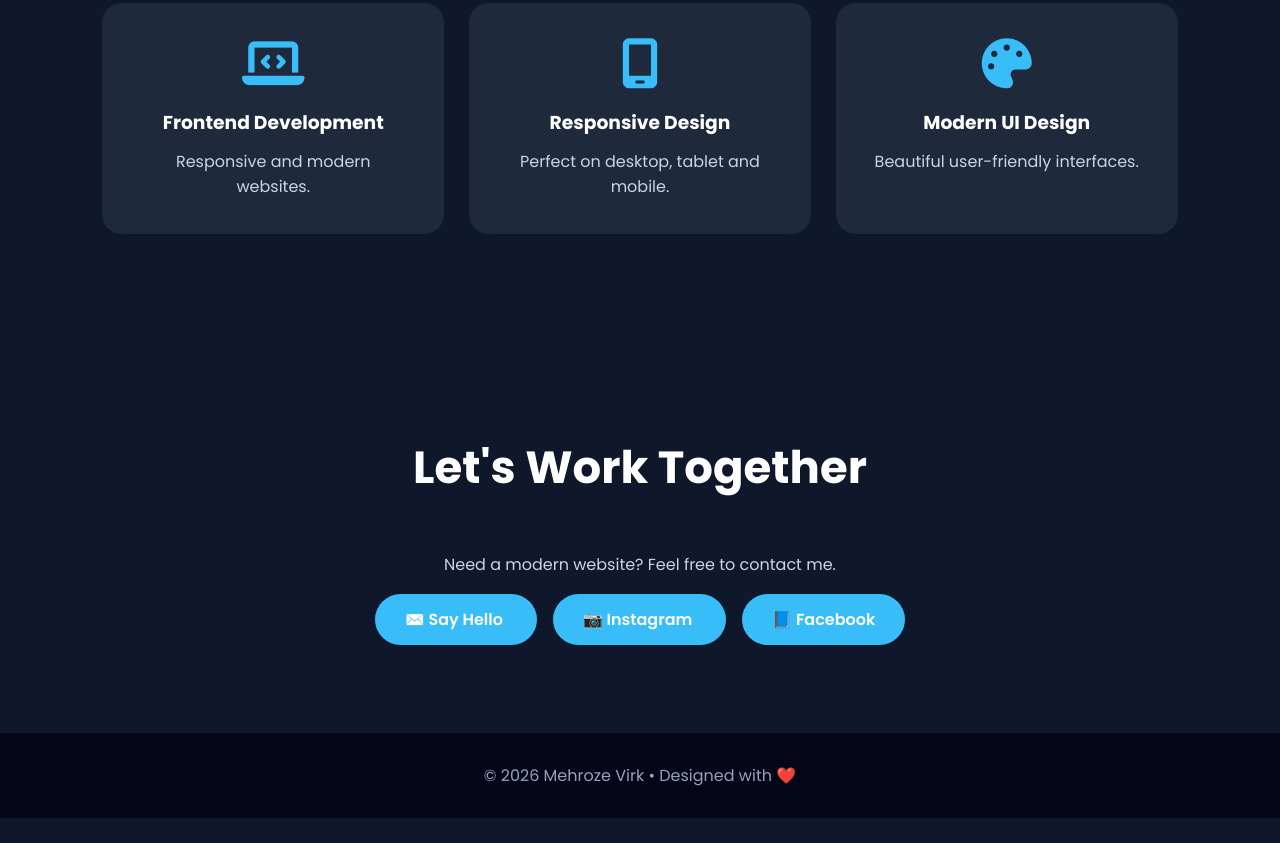
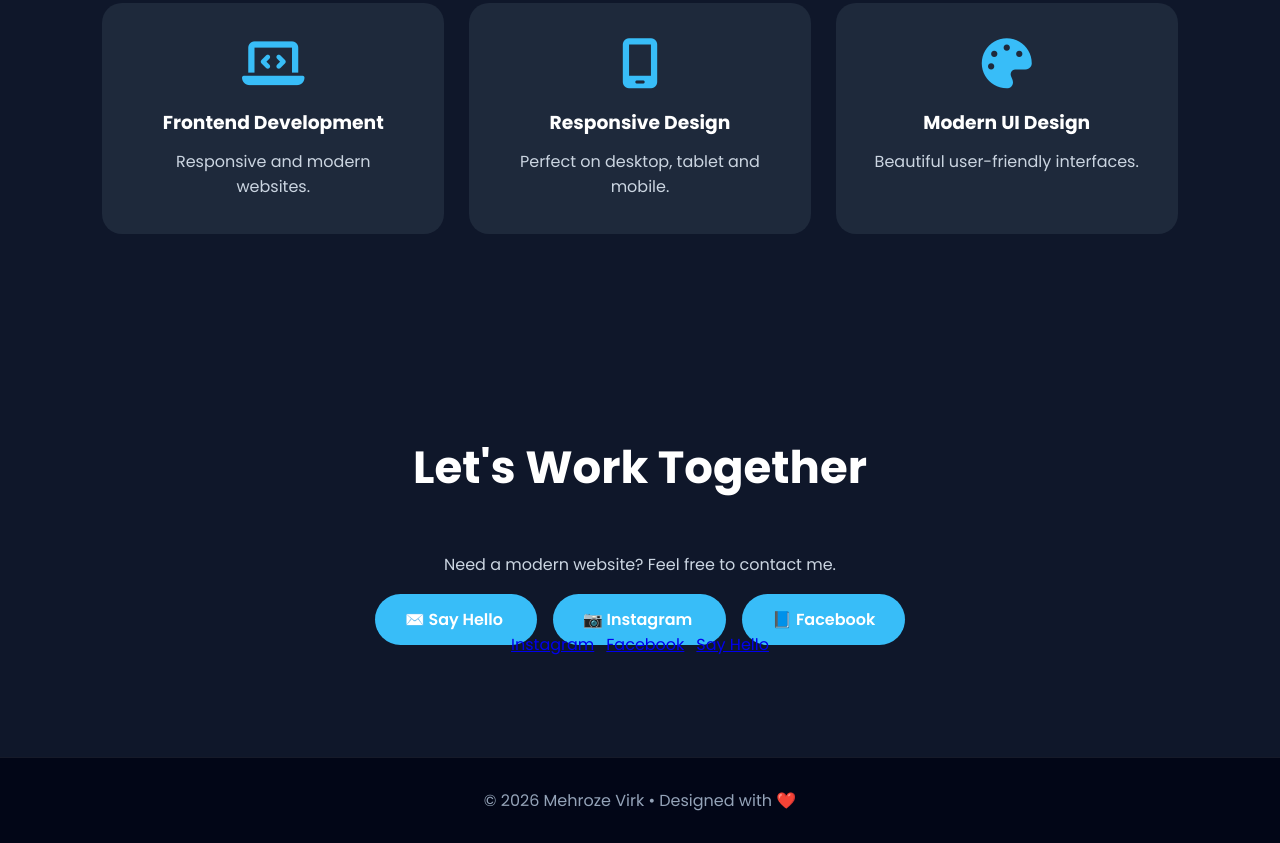
Before and after one commit to s39713213-cpu/portfolio-, a plain HTML site: page index.html in a window 1280 px wide. Shown: the part 2931-3774 px from the top of the page. Before the commit the page ends 3749 px from the top, so only its background shows below. Drawn offline with Linux system fonts and the light colour scheme.

Commit message:
Update index.html

```diff
--- a/index.html
+++ b/index.html
@@ -405,6 +405,13 @@ Need a modern website? Feel free to contact me.
 📘 Facebook
 </a>
 
+
+<div class="contact-buttons">
+    <a href="#">Instagram</a>
+    <a href="#">Facebook</a>
+    <a href="mailto:youremail@gmail.com">Say Hello</a>
+</div>
+
 </section>
 
 <!-- Footer -->
```
